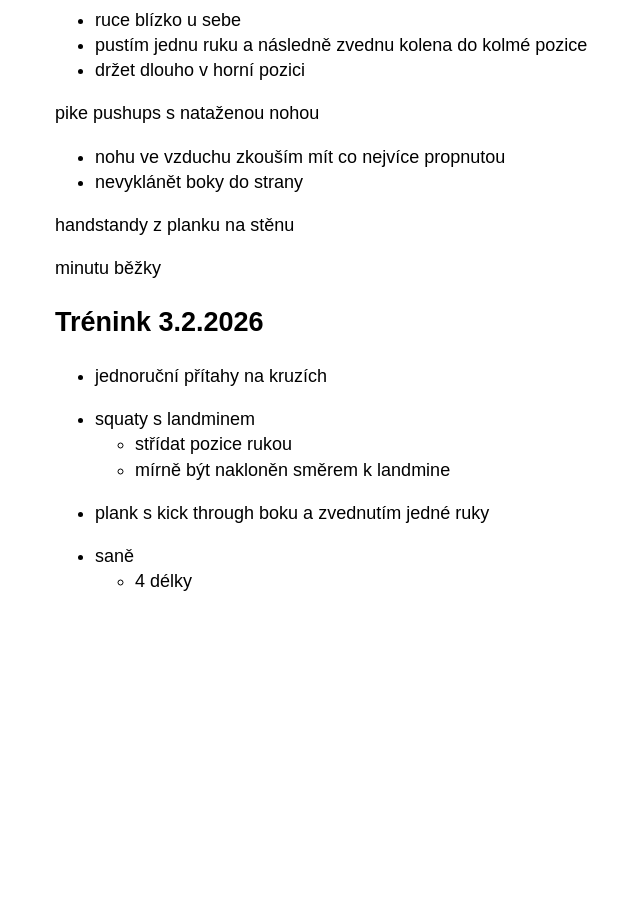
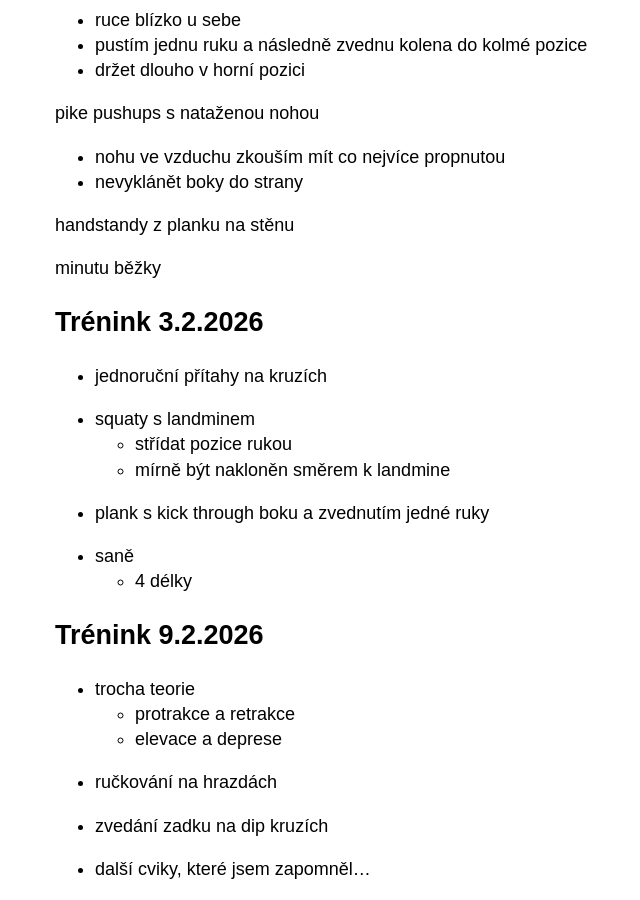
Before and after one commit to hartmaj2/hartmaj2.github.io, a Jekyll site: the page built from sections/sports/fitness.md, in a window 1280 px wide and 900 px high, scrolled down 7533 px. Shown: the whole window, without its empty margins (135-775 px from the left). Built offline with Jekyll 4.4.1, drawn with Linux system fonts in a browser that asks for light colours; before the commit the page ends 8145 px from its top, so only the background shows below that.

Commit message:
Add history

```diff
--- a/sections/sports/fitness.md
+++ b/sections/sports/fitness.md
@@ -367,3 +367,15 @@ minutu běžky
 
 - saně
   - 4 délky
+
+## Trénink 9.2.2026
+
+- trocha teorie
+  - protrakce a retrakce
+  - elevace a deprese
+
+- ručkování na hrazdách
+
+- zvedání zadku na dip kruzích
+
+- další cviky, které jsem zapomněl...
```
